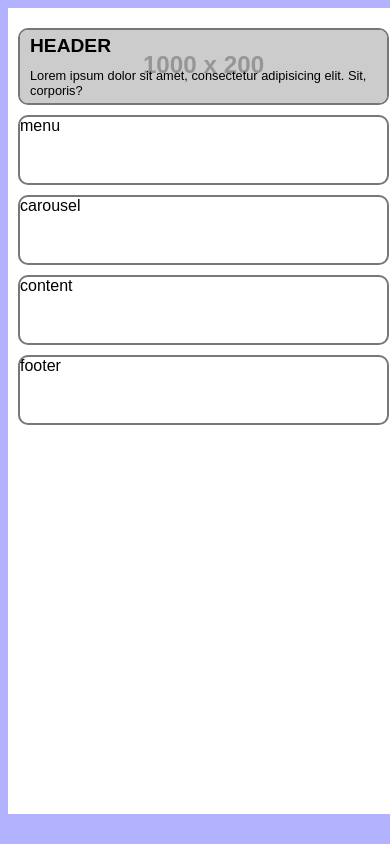
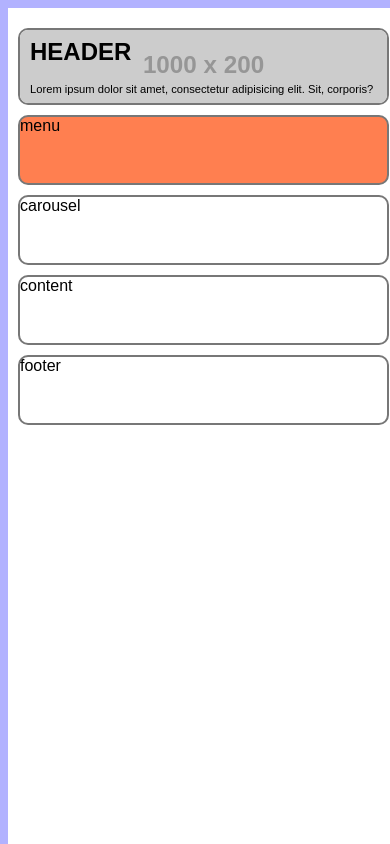
Before and after one commit to beerfect/adaptiveWebsite, a plain HTML site: page index.html in a window 390 px wide. Shown: the top 844 px of the page. Drawn offline with Linux system fonts and the light colour scheme; placeholder pictures from the web are drawn by us.

Commit message:
code cleaning

```diff
--- a/css/global.css
+++ b/css/global.css
@@ -1,7 +1,4 @@
-/* GLOBAL (START) */
-
 body{
-    background-color: rgba(255, 0, 0, 0.3);
     transition: .5s;
     font-family: arial;
 }
@@ -9,14 +6,16 @@ body{
     max-width: 100%;
     display: block;
 }
+
 .wrapper {
     background-color: #fff;
     max-width: 1000px;
     min-width: 371px;
-    min-height: 786px;
+    min-height: 1500px;
     padding: 10px;
     margin: 0 auto;
 }
+
 .wrapper__element{
     border: 2px solid #777;
     box-sizing: border-box;
@@ -25,16 +24,14 @@ body{
     min-height: 70px;
 }
 
+/* RESPONSIVE */
+
+    body{background-color: rgba(255, 0, 0, 0.3);}
+
 @media screen and (min-width:480px) and (max-width:823px) {
-    body {
-        background-color: rgba(0, 255, 0, 0.3);
-    }
+    body {background-color: rgba(0, 255, 0, 0.3);}
 }
 
-@media screen and (max-width:479px) {
-    body {
-        background-color: rgba(0, 0, 255, 0.3);
-    }
+@media screen and (max-width:480px) {
+    body {background-color: rgba(0, 0, 255, 0.3);}
 }
-
-/* GLOBAL (END) */
--- a/css/header.css
+++ b/css/header.css
@@ -1,35 +1,35 @@
-/* HEADER (START) */
-
 .header {
     position: relative;
     overflow: hidden;
 }
 
 .header__content {
-    margin-left: 30px;
     position: absolute;
-    min-height: 100%;
+    height: 100%;
     display: flex;
     flex-direction: column;
     justify-content: space-around;
 }
 
 .header__h {
-    font-size: 2em;
     font-weight: 700;
     text-transform: uppercase;
 }
 
+/* RESPONSIVE */
+
+    .header__content {margin-left: 30px;}
+    .header__h {font-size: 5em;}
+    .header__p {font-size: 1.3em;}
+
 @media screen and (min-width:480px) and (max-width:823px) {
     .header__content {margin-left: 20px;}
-    .header__p {font-size: 0.9em;}
-    .header__h {font-size: 1.5em;}
+    .header__h {font-size: 2.5em;}
+    .header__p {font-size: 1em;}
 }
 
-@media screen and (max-width:479px) {
+@media screen and (max-width:480px) {
     .header__content {margin-left: 10px;}
-    .header__p {font-size: 0.8em;}
-    .header__h {font-size: 1.2em;}
+    .header__h {font-size: 1.5em;}
+    .header__p {font-size: .7em;}
 }
-
-/* HEADER (END) */
--- a/css/menu.css
+++ b/css/menu.css
@@ -0,0 +1,5 @@
+.menu{
+    position: sticky;
+    top: 0;
+    background-color: coral;
+}
--- a/index.html
+++ b/index.html
@@ -7,7 +7,7 @@ browser-sync start --server --files "*.html, css/*.css, js/*.js"
 <head>
     <meta charset="utf-8">
     <meta name="viewport" content="width=device-width, initial-scale=1">
-    <title>Title</title>
+    <title>responsive website</title>
     <link rel="stylesheet" type="text/css" href="css/global.css">
     <link rel="stylesheet" type="text/css" href="css/header.css">
     <link rel="stylesheet" type="text/css" href="css/menu.css">
@@ -23,7 +23,8 @@ browser-sync start --server --files "*.html, css/*.css, js/*.js"
                 <div class="header__h">Header</div>
                 <div class="header__p">Lorem ipsum dolor sit amet, consectetur adipisicing elit. Sit, corporis?</div>
             </div>
-            <img class="flexImage" src="https://via.placeholder.com/1000x200" alt="header image"></div>
+            <img class="flexImage" src="https://via.placeholder.com/1000x200" alt="header image">
+        </div>
 
         <div class="menu wrapper__element">menu</div>
         <div class="carousel wrapper__element">carousel</div>
```
